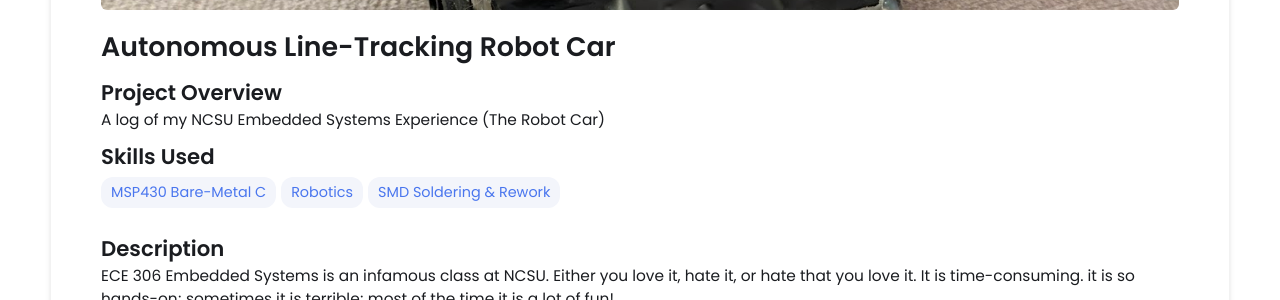
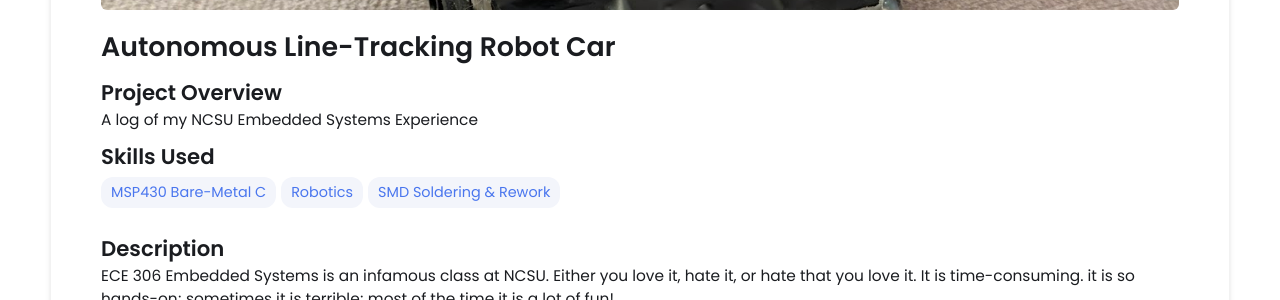
Before and after one commit to OmegaDraquex/OmegaDraquex.github.io, a Jekyll site: the page built from _projects/line-tracking-robot/index.md, in a window 1280 px wide and 900 px high, scrolled down 329 px. Shown: the part 151-451 px from the top of the window. Built offline with Jekyll 4.4.1, drawn with Linux system fonts in a browser that asks for light colours.

Commit message:
Refine description in index.md
Updated the description for clarity by removing 'The Robot Car'.

```diff
--- a/_projects/line-tracking-robot/index.md
+++ b/_projects/line-tracking-robot/index.md
@@ -1,7 +1,7 @@
 ---
 layout: post
 title: Autonomous Line-Tracking Robot Car
-description: A log of my NCSU Embedded Systems Experience (The Robot Car)
+description: A log of my NCSU Embedded Systems Experience
 card_image: /assets/PXL_20261115_004548369.jpg
 order: 4
 skills:
```
